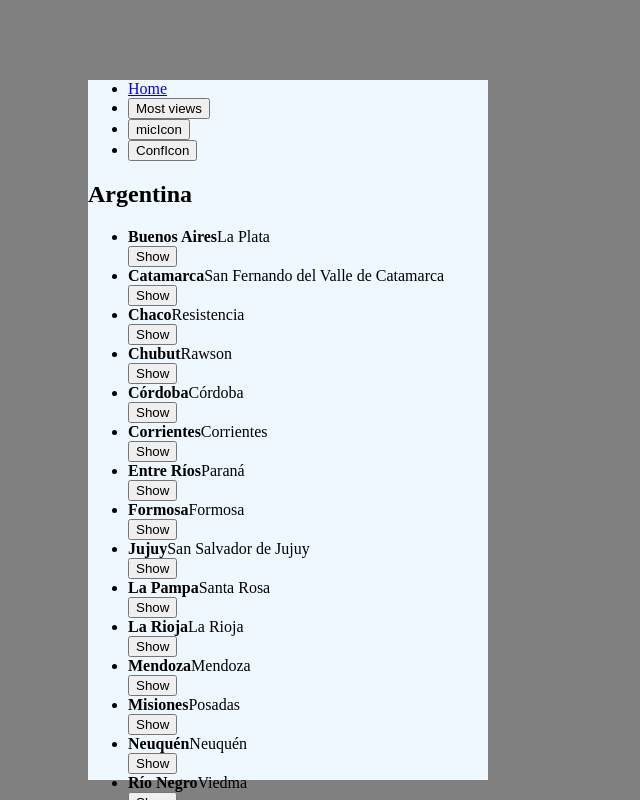
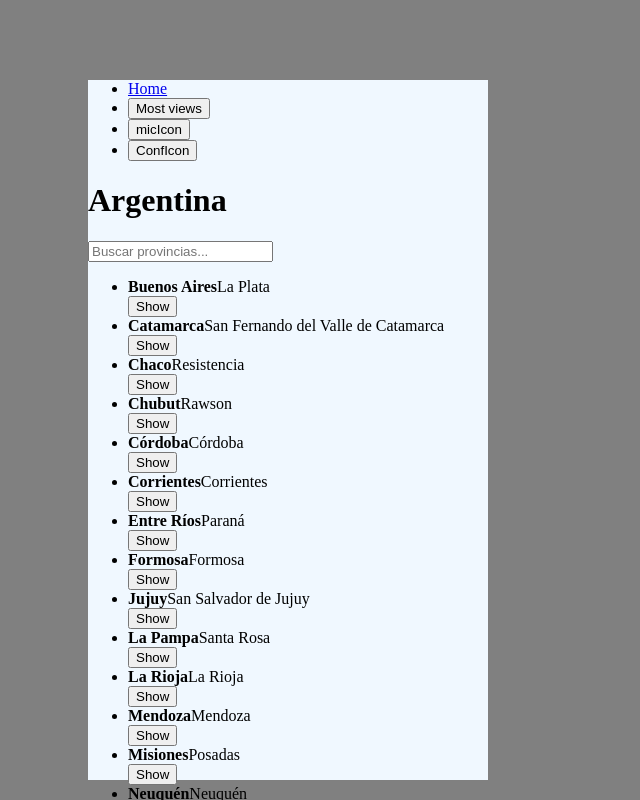
Before and after one commit to ulises2607/Metrics-webapp, a React (Create React App) app: page /details/Argentina in a window 1280 px wide. Shown: the top 800 px of the page, without its empty margins (0-640 px from the left). Built offline with nearby package versions, Linux system fonts and the light colour scheme.

Commit message:
Add Search component in Detail page to search any province of a selected country.

```diff
--- a/src/Components/Header.jsx
+++ b/src/Components/Header.jsx
@@ -1,8 +1,8 @@
 import React from 'react';
 
-const Header = () => (
+const Header = ({title='South america'}) => (
   <div>
-    <h1>America</h1>
+    <h1>{title}</h1>
   </div>
 );
 
--- /dev/null
+++ b/src/Components/Search.jsx
@@ -0,0 +1,24 @@
+import React, { useState } from 'react';
+
+const Search = ({ onSearch }) => {
+  const [searchTerm, setSearchTerm] = useState('');
+
+  const handleSearch = (e) => {
+    const term = e.target.value;
+    setSearchTerm(term);
+    onSearch(term);
+  };
+
+  return (
+    <div className="search-container">
+      <input
+        type="text"
+        placeholder="Buscar provincias..."
+        value={searchTerm}
+        onChange={handleSearch}
+      />
+    </div>
+  );
+};
+
+export default Search;
--- a/src/pages/Details.jsx
+++ b/src/pages/Details.jsx
@@ -1,20 +1,35 @@
-import React from 'react';
+import React, { useState } from 'react';
 import { useParams } from 'react-router-dom';
 import { useSelector } from 'react-redux';
 import DetailsCard from '../Components/DetailsCard';
+import Header from '../Components/Header';
+import Search from '../Components/Search';
 
 const Details = () => {
   const { country } = useParams();
 
   const cities = useSelector((state) => state.details.cities);
 
+  const [searchTerm, setSearchTerm] = useState('');
+
+  const handleSearch = (term) => {
+    setSearchTerm(term);
+  };
+
   return (
     <div className="details-container">
-      <h2>{country}</h2>
+      <Header title={country} />
+
+      <Search onSearch={handleSearch} />
+
       <ul>
         {cities.map((countryData) => {
           if (countryData.nombre === country) {
-            return countryData.provinces.map((province) => (
+            return countryData.provinces
+              .filter((province) =>
+                province.nombre.toLowerCase().includes(searchTerm.toLowerCase())
+              )
+              .map((province) => (
                 <li key={province.nombre}>
                   <DetailsCard
                     name={province.nombre}
```
Lines whose indentation alone changed are shown as unchanged.
